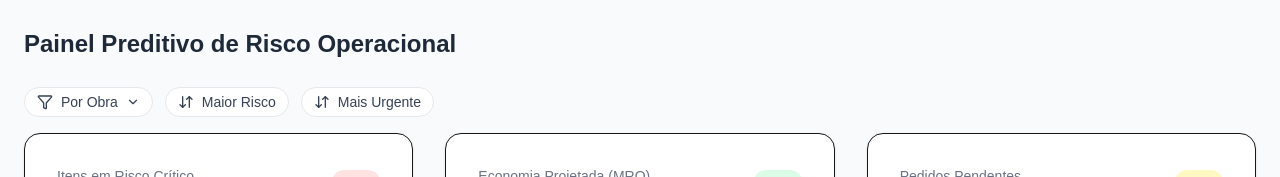
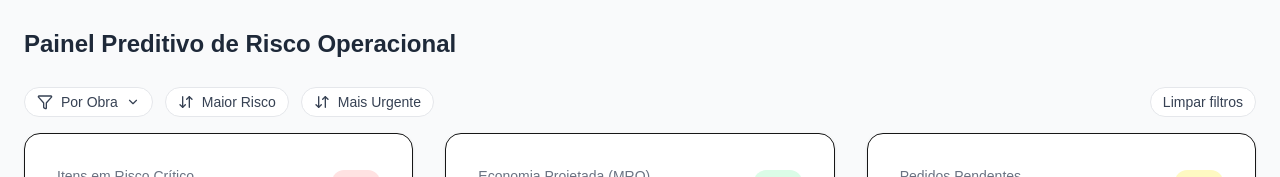
Before and after one commit to ggdonters/painel_preditivo, a Next.js app: page / in a window 1280 px wide. Shown: the top 177 px of the page. Built offline with nearby package versions, Linux system fonts and the light colour scheme.

Commit message:
feat(filters): add 'Limpar filtros' button to reset all filters and close dropdowns

```diff
--- a/app/page.tsx
+++ b/app/page.tsx
@@ -250,7 +250,7 @@ export default function Page() {
   React.useEffect(() => {
     applyFilters();
     // eslint-disable-next-line react-hooks/exhaustive-deps
-  }, [obraFilter, obraSortMode, activeSort]);
+  }, [obraFilter, obraSortMode, activeSort, riskMin, riskMax, riskPreset]);
 
   // compute a safe style for the portal dropdown (keep inside viewport)
   const portalStyle = React.useMemo(() => {
@@ -453,6 +453,26 @@ export default function Page() {
           <ArrowDownUp size={16} className="mr-2" />
           Mais Urgente
         </button>
+
+        {/* Clear filters button aligned to the right */}
+        <button
+          type="button"
+          onClick={() => {
+            setObraFilter("all");
+            setObraSortMode("none");
+            setObraDropdownOpen(false);
+            setActiveSort("none");
+            setRiskMin(null);
+            setRiskMax(null);
+            setRiskPreset(null);
+            setRiskDropdownOpen(false);
+            // applyFilters will re-run via effect
+          }}
+          aria-label="Limpar filtros"
+          className="ml-auto flex items-center whitespace-nowrap rounded-full border px-3 py-1 text-sm bg-white text-gray-700 border-gray-200 hover:bg-gray-50"
+        >
+          Limpar filtros
+        </button>
       </div>
 
       <div className="grid grid-cols-1 md:grid-cols-3 gap-8 mb-8">
```
